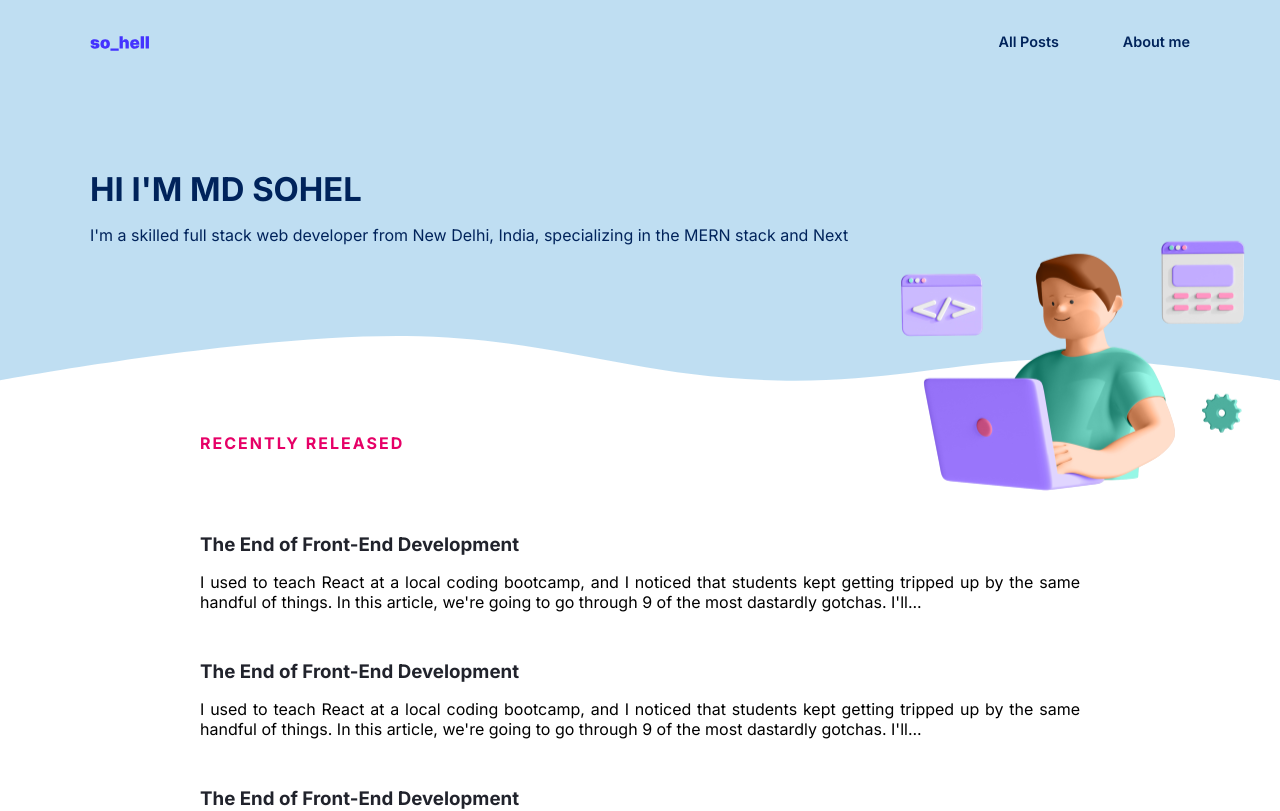
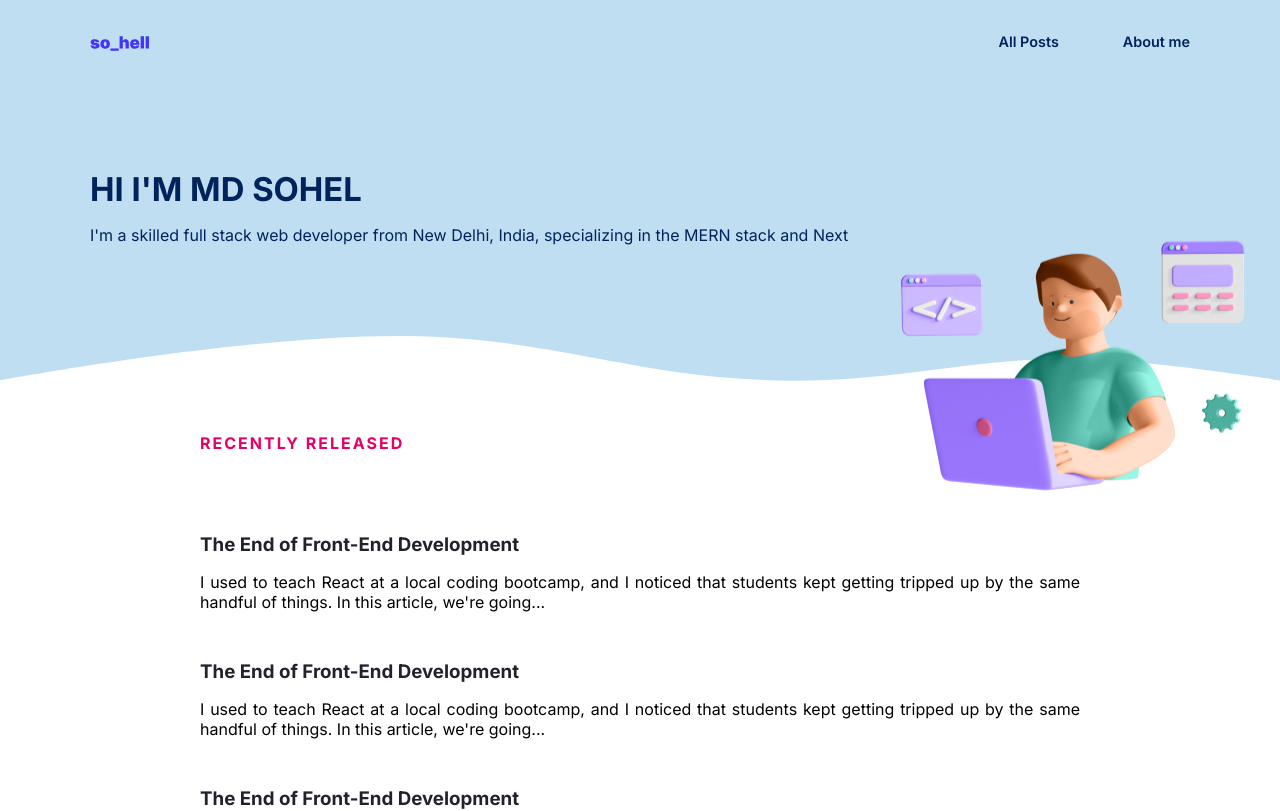
Before and after one commit to noobCode-69/personal-blogging, a Next.js app: page / in a window 1280 px wide. Shown: the top 811 px of the page. Built offline with nearby package versions, Linux system fonts and the light colour scheme.

Commit message:
responsive

```diff
--- a/components/home/homeContent/homeContent.js
+++ b/components/home/homeContent/homeContent.js
@@ -22,7 +22,7 @@ function HomeContent(props) {
                     {isMobileScreen ? (
                       <p>{content.split(" ").slice(0, 20).join(" ")}...</p>
                     ) : (
-                      <p>{content.split(" ").slice(0, 40).join(" ")}...</p>
+                      <p>{content.split(" ").slice(0, 30).join(" ")}...</p>
                     )}
                   </div>
                 </Link>
```
